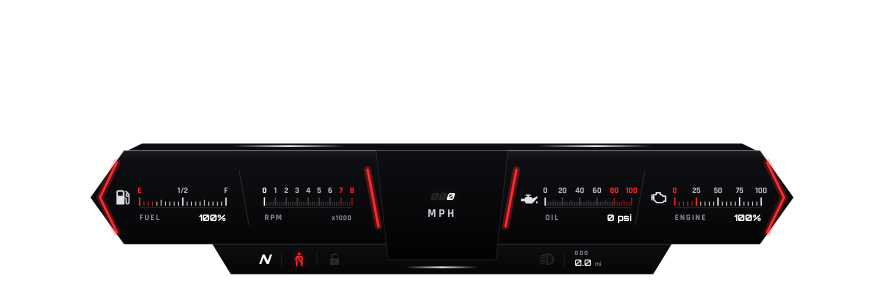
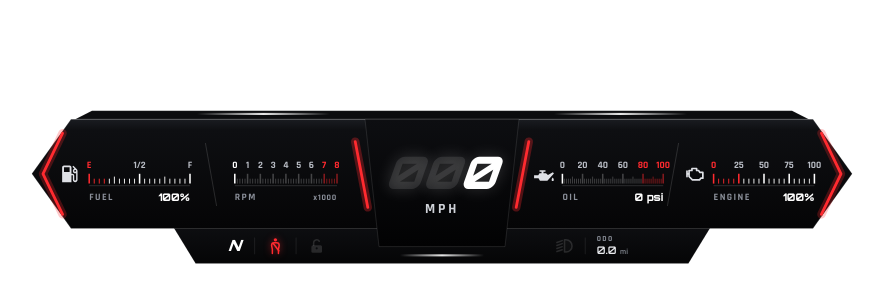
Before and after one commit to imlucy99/horizon, a plain HTML site: page index.html in a window 1280 px wide. Shown: the part 500-800 px from the top of the page, without its empty margins (198-1081 px from the left). Drawn offline with Linux system fonts and the light colour scheme.

Commit message:
Add files via upload

```diff
--- a/styles.css
+++ b/styles.css
@@ -1,10 +1,10 @@
 :root {
     --logo-size: 150px;
-    --logo-filter: invert(1) contrast(1.6)  /* logo hitam -> putih. Kalau logo sudah putih/berwarna & transparan: ganti jadi none */         /* ukuran logo intro */
+    --logo-filter: invert(1) contrast(1.6);   /* logo hitam -> putih. Kalau logo sudah putih/berwarna & transparan: ganti jadi none */         /* ukuran logo intro */
     --speed-size: 64px;         /* ukuran angka speed */
-    --offset-bottom: 15px;      /* jarak HUD dari bawah layar (naikkan = HUD makin ke atas) */
+    --offset-bottom: 24px;      /* jarak HUD dari bawah layar (naikkan = HUD makin ke atas) */
     --offset-x: 0px;            /* geser HUD horizontal (+ = ke kanan, - = ke kiri) */
-    --scale: 0.6;               /* ubah untuk memperbesar / memperkecil HUD */
+    --scale: 0.7;               /* ubah untuk memperbesar / memperkecil HUD */
     --red: #ff2a2f;
     --green: #22d65a;
     --blue: #2f8bff;
```
